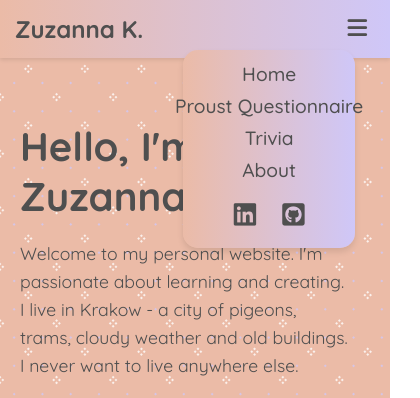
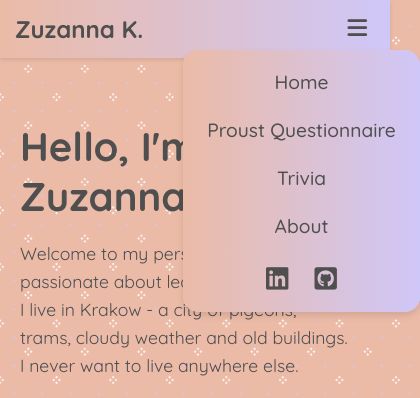
Before and after one commit to zk1989/homepage, a plain HTML site: page index.html in a window 390 px wide. Both pictures are taken after a click on the button 357 px from the left and 29 px from the top of the page. Shown: the top 398 px of the page, 420 px wide, since content can reach past the window. Drawn offline with Linux system fonts and the light colour scheme.

Commit message:
Fix issue with menu background

```diff
--- a/style.css
+++ b/style.css
@@ -425,7 +425,9 @@ footer {
     background: var(--gradient-bg);
     box-shadow: 0 4px 6px rgba(0, 0, 0, 0.1);
     padding: 12px;
-    max-width: 350px;
+    max-width: none;
+    width: fit-content;
+    min-width: 200px;
     margin: 0 auto;
     border-radius: 15px;
     z-index: 9999;
@@ -443,12 +445,15 @@ footer {
 
   .nav-items li {
     text-align: center;
+    width: 100%;
   }
 
   .nav-items a {
     padding: 8px 12px;
     border-radius: 15px;
     white-space: nowrap;
+    display: block;
+    text-align: center;
   }
 
   .social-links {
```
